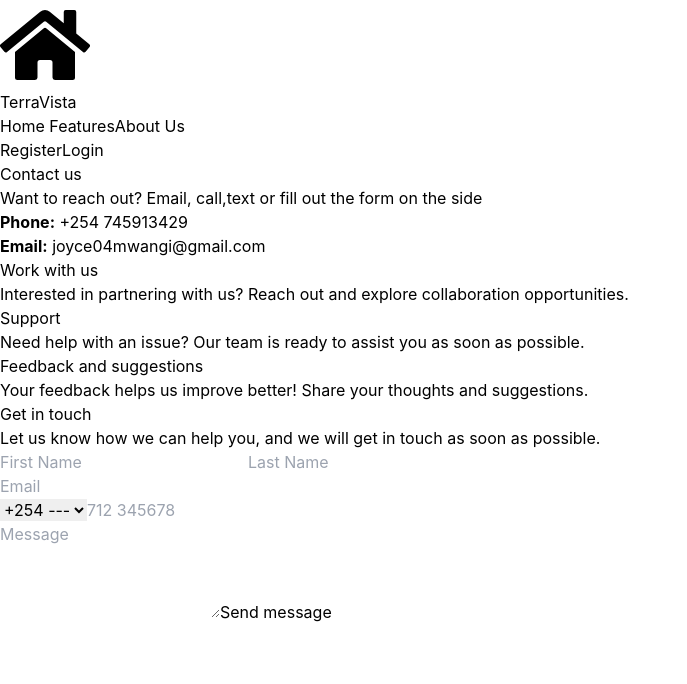
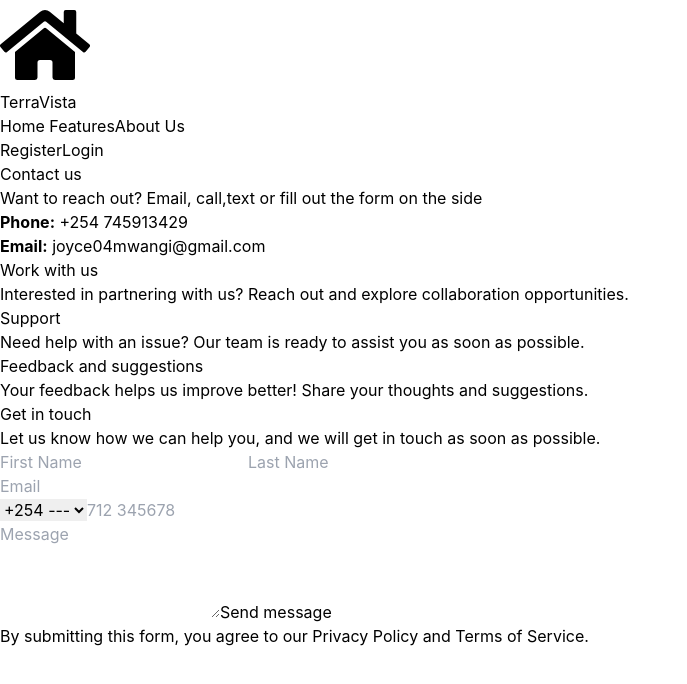
Before and after one commit to JOYCEmwangi8880/Terravista, a React (Vite) app: page /contact in a window 1280 px wide. Shown: the top 684 px of the page, without its empty margins (0-687 px from the left). Built offline with nearby package versions, Linux system fonts and the light colour scheme.

Commit message:
feature: contact

```diff
--- a/src/pages/ContactPage.jsx
+++ b/src/pages/ContactPage.jsx
@@ -54,6 +54,9 @@ const ContactPage = () => {
             <textarea placeholder="Message" rows="4" className="w-full p-2 bg-black border border-gray-600 rounded"></textarea>
             <button type="submit" className="w-full bg-gray-800 py-2 rounded text-white hover:bg-blue-700">Send message</button>
           </form>
+          <p className="text-xs text-gray-500 mt-4">
+            By submitting this form, you agree to our <a href="#" className="underline">Privacy Policy</a> and <a href="#" className="underline">Terms of Service</a>.
+          </p>
 
           </div>
 
```
